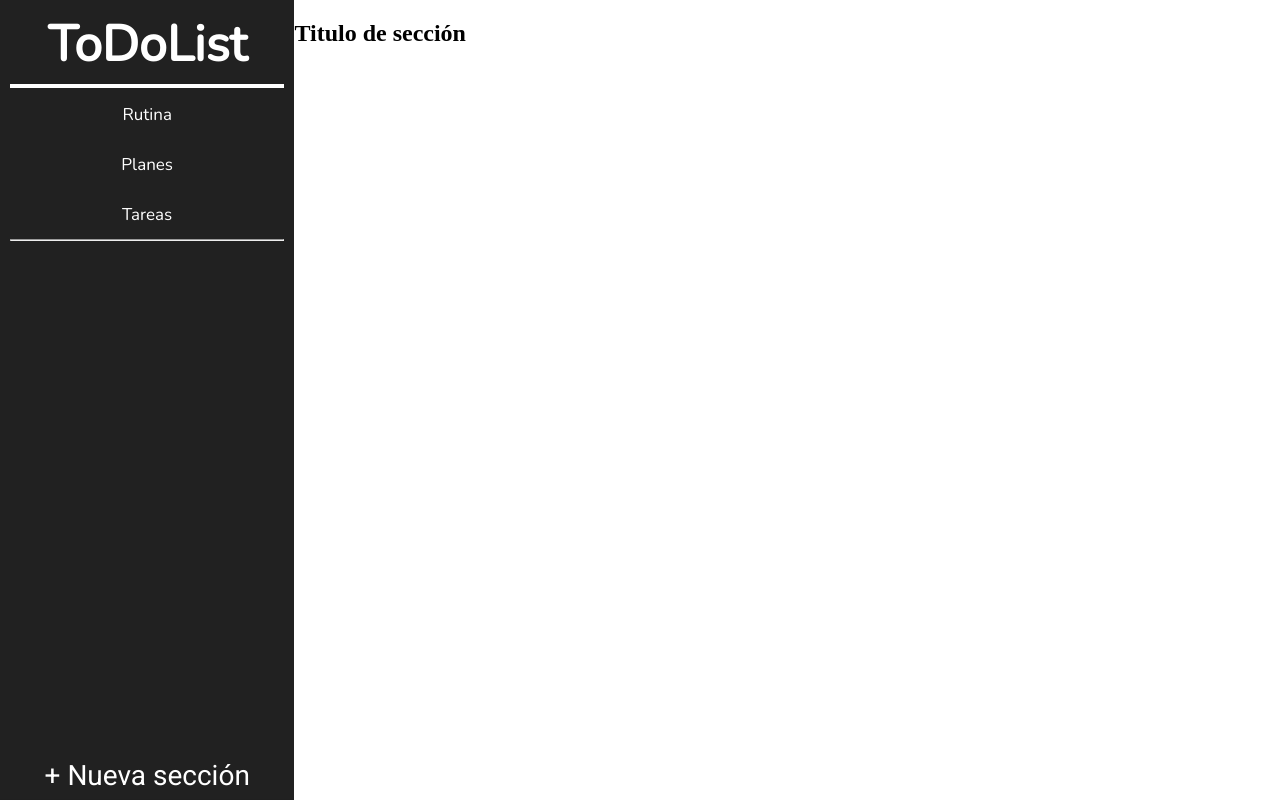
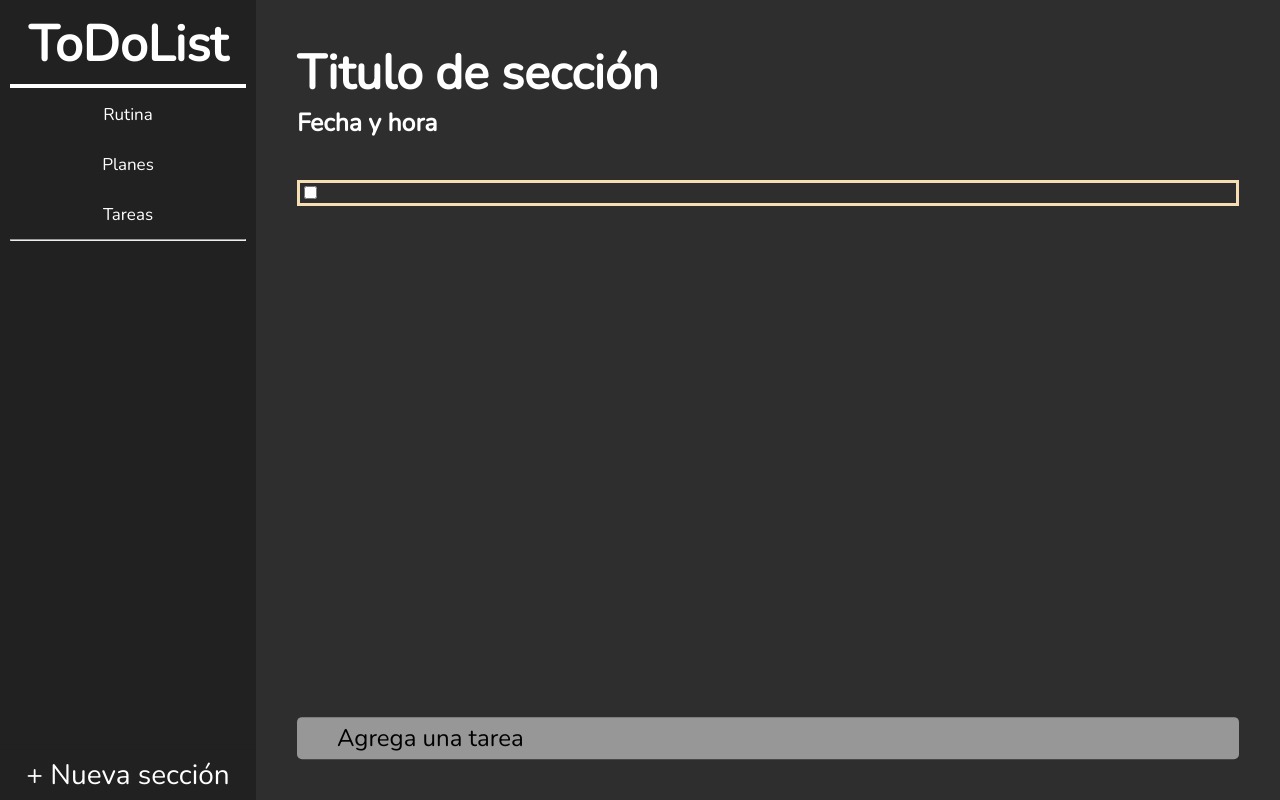
Before and after one commit to 285JuanDM/ToDoList, a plain HTML site: page index.html in a window 1280 px wide. Drawn offline with nearby package versions, Linux system fonts and the light colour scheme.

Commit message:
Se comienza con los estilos de la sección

```diff
--- a/estilos.css
+++ b/estilos.css
@@ -1,17 +1,17 @@
 @import url('https://fonts.googleapis.com/css2?family=Nunito&family=Roboto&display=swap');
 
-body{
+body {
     margin: 0;
 }
 
-h1{
+h1 {
     box-sizing: border-box;
     font-size: 50px;
     margin: 10px;
     margin-bottom: 0.5%;
 }
 
-h1::after{
+h1::after {
     content: "";
     display: block;
     width: 100%;
@@ -19,16 +19,18 @@ h1::after{
     padding-bottom: 5px;
 }
 
-hr{
+hr {
     margin: 0 10px;
 }
 
-.principal{
+.principal {
     display: grid;
-    grid-template-columns: 23% 1fr;
+    grid-template-columns: 20% 1fr;
 }
 
-.aside{
+/*PARTE DEL ASIDE*/
+
+.aside {
     background: rgb(33, 33, 33);
     font-family: 'Nunito', sans-serif;
     text-align: center;
@@ -36,13 +38,14 @@ hr{
     height: 100vh;
 }
 
-.botones_constantes{
+.botones_constantes {
     display: grid;
     grid-template-rows: repeat(3, 50px);
     background: rgb(33, 33, 33);
 }
 
-.botones_constantes button, .botones_variables button{
+.botones_constantes button,
+.botones_variables button {
     background: rgb(33, 33, 33);
     font-family: 'Nunito', sans-serif;
     border: none;
@@ -50,38 +53,88 @@ hr{
     font-size: 17px;
     cursor: pointer;
 
-    &:hover{
+    &:hover {
         background: rgb(46, 46, 46);
     }
 
-    &:focus{
+    &:focus {
         background: rgb(65, 65, 65);
     }
 }
 
-.botones_variables{
+.botones_variables {
     display: grid;
     grid-template-rows: repeat(3, 50px);
 }
 
-.crea_botones{
+.crea_botones {
     position: sticky;
     top: 100%;
     height: 50px;
     width: 100%;
 
     background: rgb(33, 33, 33);
-    font-family: 'Roboto', sans-serif;
+    font-family: 'Nunito', sans-serif;
     border: none;
     color: white;
     font-size: 28px;
     cursor: pointer;
 
-    &:hover{
+    &:hover {
         background: rgb(46, 46, 46);
     }
 }
 
-.seccion{
-    height: 100vh;
+/*PARTE DE LAS SECCIONES*/
+
+.seccion {
+
+    padding: 4%;
+    padding-top: 0;
+    background: rgb(46, 46, 46);
 }
+
+.seccion h2 {
+    font-family: 'Nunito', sans-serif;
+    font-size: 6vh;
+    color: white;
+}
+
+.seccion p {
+    margin: 0;
+    font-family: 'Nunito', sans-serif;
+    font-size: 3.1vh;
+    color: white;
+}
+
+.seccion {
+    display: flex; /* Cambiamos a flexbox */
+    flex-direction: column; /* Apilamos los elementos verticalmente */
+    align-items: stretch; /* Los elementos se estiran para ocupar todo el ancho */
+    padding: 4%;
+    padding-top: 0;
+    background: rgb(46, 46, 46);
+}
+
+.seccion .notas_contenedor {
+    border: 3px solid wheat;
+}
+
+.seccion .agregar_nota {
+    position: sticky;
+    top: 100%;
+    margin-top: 3%;
+    border-radius: 5px;
+    height: 40px;
+    font-family: 'Nunito', sans-serif;
+    padding-left: 40px;
+    font-size: 3vh;
+    border: none;
+    outline: none;
+    background: rgba(255, 255, 255, 0.5);
+}
+
+
+.seccion .agregar_nota::placeholder{
+    color: black;
+}
--- a/index.html
+++ b/index.html
@@ -21,7 +21,15 @@
                 <button class="crea_botones">+ Nueva sección</button>
             </aside>
             <section class="seccion">
-                <h2>Titulo de sección</h2>
+                <div class="texto">
+                    <h2>Titulo de sección
+                        <p>Fecha y hora</p>
+                    </h2>
+                </div>
+                <div class="notas_contenedor">
+                    <input type="checkbox">
+                </div>
+                <input class="agregar_nota" type="text" placeholder="Agrega una tarea">
             </section>
         </main>
     </body>
```
